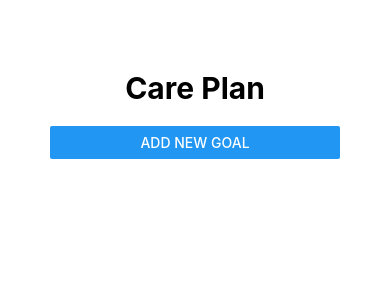
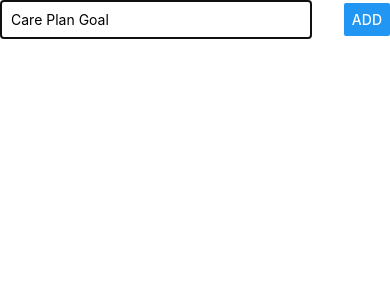
Before and after one commit to ruyaflute/my-new-app, a React Native app: screen / in a window 390 px wide. Both pictures are taken after a click on the button "ADD NEW GOAL". Shown: the top 300 px of the page. Built offline with nearby package versions, Linux system fonts and the light colour scheme.

Commit message:
Clickable Add New Goal

```diff
--- a/App.js
+++ b/App.js
@@ -5,8 +5,8 @@
 import GoalInput from './components/GoalInput';
 
 export default function App() {
-
   const [courseGoals, setCourseGoals] = useState([]);
+  const [isAddMode, setIsAddMode] = useState(false);
 
   const addGoalHandler = goalTitle => {
     setCourseGoals(currentGoals => [...currentGoals,
@@ -22,8 +22,8 @@
   return (
     <View style={styles.screen}>
       <Text style={styles.carePlan}> Care Plan </Text>
-      <Button title="Add New Goal" />
-      <GoalInput onAddGoal={addGoalHandler} />
+      <Button title="Add New Goal" onPress={() => setIsAddMode(true)} />
+      <GoalInput visible={isAddMode} onAddGoal={addGoalHandler} />
       <FlatList
         keyExtractor={(item, index) => item.id}
         data={courseGoals}
--- a/components/GoalInput.js
+++ b/components/GoalInput.js
@@ -9,7 +9,7 @@
     };
 
     return (
-        <Modal visible={false} >
+        <Modal visible={props.visible} >
             <View style={styles.inputContainer}>
                 <TextInput
                     placeholder="Care Plan Goal"
```
